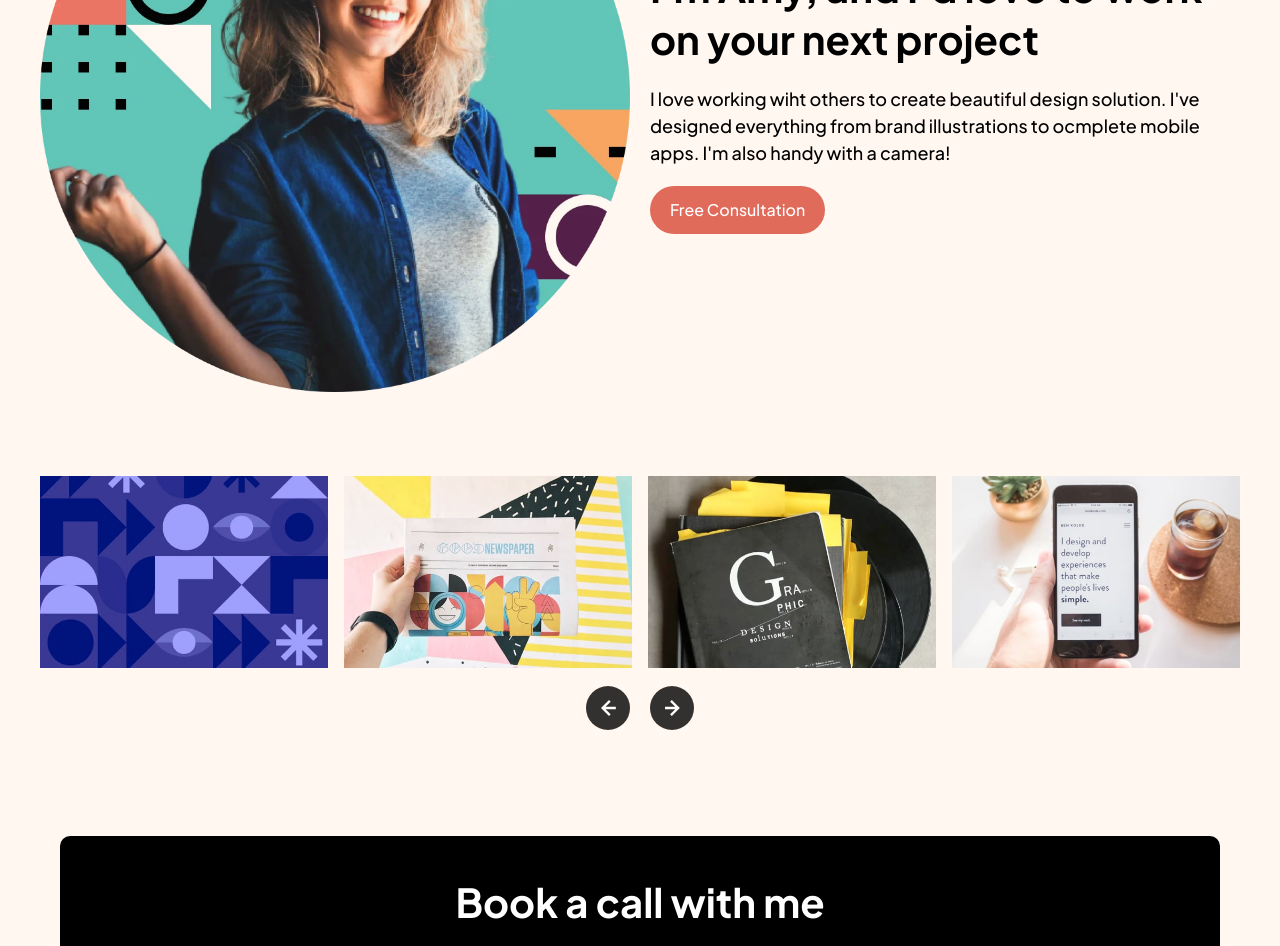
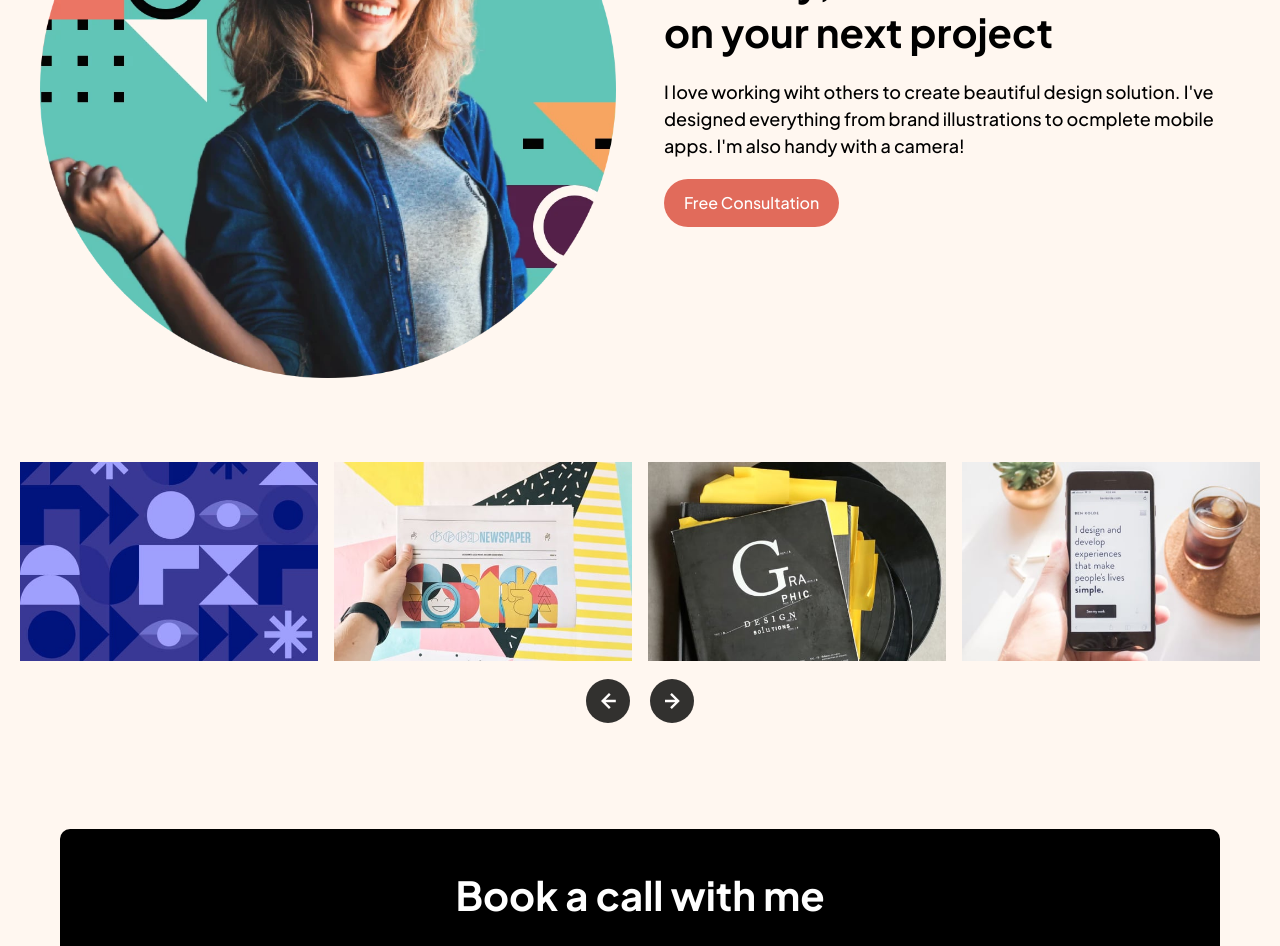
Before and after one commit to cgojk/design_portfolio, a React (Vite) app: page / in a window 1280 px wide. Shown: the part 909-1855 px from the top of the page. Built offline with nearby package versions, Linux system fonts and the light colour scheme.

Commit message:
addign carousel width adding gatp between the iamgeand the paragrpah

```diff
--- a/src/components/Work.jsx
+++ b/src/components/Work.jsx
@@ -59,10 +59,10 @@ for (let i = 0; i < 4; i++) {
 }
 
 return (
-<section className="images-boxContent container">
+<section className="images-boxContent">
 
     <section className="wrapper__images">
-        <div className="image-carousel container">
+ <div className="image-carousel">
 
 
              {isLargeScreen ? (
--- a/src/styles/_queries.scss
+++ b/src/styles/_queries.scss
@@ -48,6 +48,7 @@
   .wrapper__photo--info{
    display:grid;
    grid-template-columns: 1fr 1fr;
+   gap:var(--size-48);
 
    .photo__container{
     width:100%;
@@ -100,4 +101,10 @@
 
 
 }
+
+.image__carousel{
+     max-width: 100vw;
+    width: 100vw;
+
 }
+}
```
